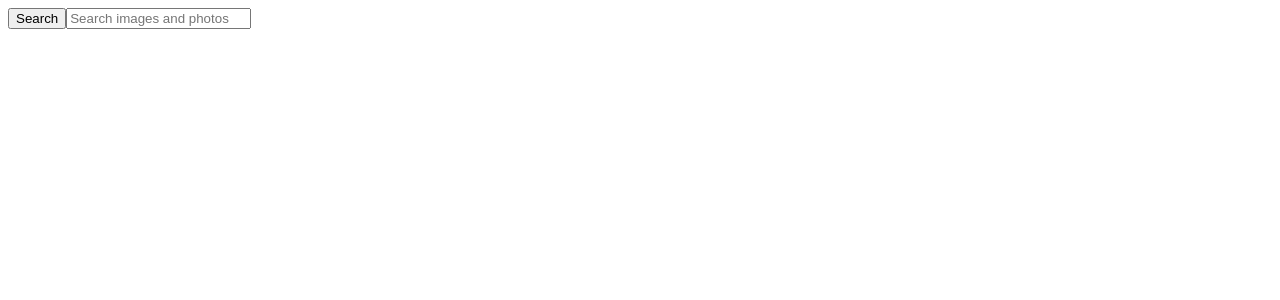
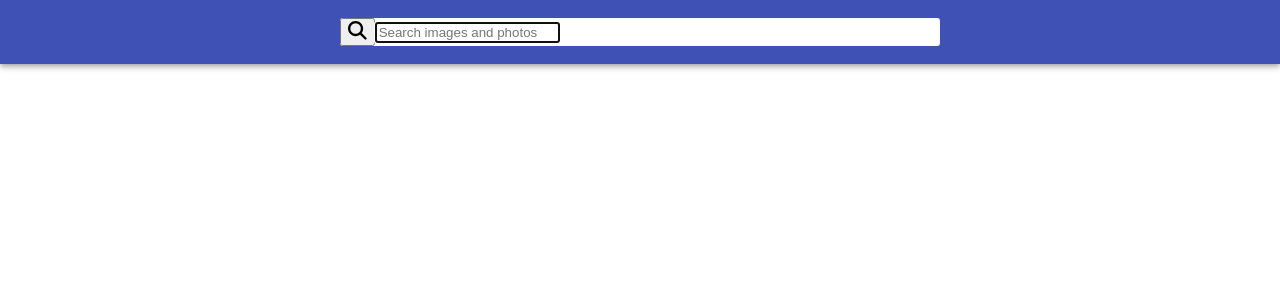
Before and after one commit to vargasasha/goit-react-hw-03-image-finder, a React (Create React App) app: page / in a window 1280 px wide. Shown: the top 300 px of the page. Built offline with nearby package versions, Linux system fonts and the light colour scheme.

Commit message:
add styles

```diff
--- a/package.json
+++ b/package.json
@@ -9,6 +9,7 @@
     "@testing-library/user-event": "^13.5.0",
     "axios": "^1.5.0",
     "modern-normalize": "^2.0.0",
+    "postcss-normalize": "^10.0.1",
     "react": "^18.1.0",
     "react-dom": "^18.1.0",
     "react-loader-spinner": "^5.4.5",
--- a/src/components/App.jsx
+++ b/src/components/App.jsx
@@ -4,6 +4,7 @@ import { ImageGallery } from './ImageGallery/ImageGallery';
 import { Searchbar } from './Searchbar/Searchbar';
 import { fetchImages } from './api/fetch';
 import { Spinner } from './Spinner/Spinner';
+
 
 export class App extends Component {
   state = {
@@ -22,6 +23,7 @@ export class App extends Component {
   };
 
   async componentDidUpdate(prevProps, prevState) {
+    try {
       const query = this.state.query.slice(
         this.state.query.indexOf('/') + 1,
         this.state.query.length
@@ -38,6 +40,9 @@ export class App extends Component {
           images: [...prevState.images, ...images.hits],
           loading: false,
         }));
+      }
+    } catch (error) {
+      console.log(error);
     }
   }
 
--- a/src/components/Button/Button.js
+++ b/src/components/Button/Button.js
@@ -1,7 +1,11 @@
+import styles from '../../css/styles.module.css'
+
 export const Button = ({ loadMore }) => {
   return (
     <div>
-      <button onClick={loadMore}>Load more</button>
+      <button className={styles.Button} onClick={loadMore}>
+        Load more
+      </button>
     </div>
   );
 };
--- a/src/components/ImageGallery/ImageGallery.js
+++ b/src/components/ImageGallery/ImageGallery.js
@@ -1,12 +1,16 @@
 import { ImageGalleryItem } from 'components/ImageGalleryItem/ImageGalleryItem';
+import styles from "../../css/styles.module.css"
 
 export const ImageGallery = ({ images }) => {
 
   return (
-    <ul>
+    <ul className={styles.ImageGallery}>
       {images.map(image => (
-        <li key={image.id}>
-          <ImageGalleryItem url={image.webformatURL} />
+        <li key={image.id} className={styles.ImageGalleryItem}>
+          <ImageGalleryItem
+            url={image.webformatURL}
+            modalUrl={image.largeImageURL}
+          />
         </li>
       ))}
     </ul>
--- a/src/components/ImageGalleryItem/ImageGalleryItem.js
+++ b/src/components/ImageGalleryItem/ImageGalleryItem.js
@@ -1,7 +1,46 @@
-export const ImageGalleryItem = ({ url }) => {
-  return (
-    <>
-      <img src={url} alt="" />
-    </>
-  );
+import { Component } from 'react';
+import Modal from 'react-modal';
+import styles from '../../css/styles.module.css';
+
+const customStyles = {
+  content: {
+    top: '50%',
+    left: '50%',
+    right: 'auto',
+    bottom: 'auto',
+    marginRight: '-50%',
+    transform: 'translate(-50%, -50%)',
+  },
 };
+
+Modal.setAppElement('#root');
+
+export class ImageGalleryItem extends Component {
+  state = {
+    isModalOpen: false,
+  };
+
+  openModal = () => this.setState({ isModalOpen: true });
+
+  closeModal = () => this.setState({ isModalOpen: false });
+
+  render() {
+    const { url, modalUrl } = this.props;
+
+    return (
+      <>
+        <img src={url} alt="" className={styles.ImageGalleryItemImage} onClick={this.openModal} />
+        <Modal
+          // className={styles.Modal}
+          isOpen={this.state.isModalOpen}
+          onRequestClose={this.closeModal}
+          style={customStyles}
+          contentLabel="Example Modal"
+        >
+          <button onClick={this.closeModal}>close</button>
+          <img src={modalUrl} alt="" />
+        </Modal>
+      </>
+    );
+  }
+}
--- a/src/components/Searchbar/Searchbar.js
+++ b/src/components/Searchbar/Searchbar.js
@@ -1,17 +1,32 @@
+import styles from "../../css/styles.module.css"
+
 export const Searchbar = ({ changeQuery }) => {
   return (
-    <header>
-      <form onSubmit={evt => {
-        evt.preventDefault();
-        changeQuery(evt.target.elements.query.value);
-        evt.target.reset();
-      }}>
-        <button type="submit">
-          <span>Search</span>
+    <header className={styles.Searchbar}>
+      <form
+        className={styles.SearchForm}
+        onSubmit={evt => {
+          evt.preventDefault();
+          changeQuery(evt.target.elements.query.value);
+          evt.target.reset();
+        }}
+      >
+        <button className={styles.SearchFormButton} type="submit">
+          <svg
+            xmlns="http://www.w3.org/2000/svg"
+            height="1.4em"
+            viewBox="0 0 512 512"
+          >
+            <path d="M416 208c0 45.9-14.9 88.3-40 122.7L502.6 457.4c12.5 12.5 12.5 32.8 0 45.3s-32.8 12.5-45.3 0L330.7 376c-34.4 25.2-76.8 40-122.7 40C93.1 416 0 322.9 0 208S93.1 0 208 0S416 93.1 416 208zM208 352a144 144 0 1 0 0-288 144 144 0 1 0 0 288z" />
+          </svg>
+          <span className={styles.SearchFormButtonLabel}></span>
         </button>
 
         <input
+          className={styles.SearchFormInput}
           type="text"
+          autoComplete="off"
+          autoFocus
           name="query"
           placeholder="Search images and photos"
         />
--- /dev/null
+++ b/src/css/styles.module.css
@@ -0,0 +1,217 @@
+html {
+  box-sizing: border-box;
+  width: 100vw;
+  overflow-x: hidden;
+}
+
+*,
+*::before,
+*::after {
+  box-sizing: inherit;
+}
+
+body {
+  margin: 0;
+  font-family: -apple-system, BlinkMacSystemFont, 'Segoe UI', Roboto,
+    Oxygen-Sans, Ubuntu, Cantarell, 'Helvetica Neue', sans-serif;
+  color: #212121;
+  background-color: #fff;
+  -webkit-font-smoothing: antialiased;
+  -moz-osx-font-smoothing: grayscale;
+}
+
+img {
+  display: block;
+  max-width: 100%;
+  height: 100%;
+  object-fit: cover;
+  cursor: pointer;
+}
+
+ul {
+  list-style: none;
+}
+
+/*
+ * Стили компонента App
+ */
+.App {
+  display: grid;
+  grid-template-columns: 1fr;
+  grid-gap: 16px;
+  padding-bottom: 24px;
+}
+
+/*
+ * Стили компонента Searchbar
+ */
+.Searchbar {
+  top: 0;
+  left: 0;
+  position: sticky;
+  z-index: 1100;
+  display: flex;
+  justify-content: center;
+  align-items: center;
+  min-height: 64px;
+  padding-right: 24px;
+  padding-left: 24px;
+  padding-top: 12px;
+  padding-bottom: 12px;
+  color: #fff;
+  background-color: #3f51b5;
+  box-shadow: 0px 2px 4px -1px rgba(0, 0, 0, 0.2),
+    0px 4px 5px 0px rgba(0, 0, 0, 0.14), 0px 1px 10px 0px rgba(0, 0, 0, 0.12);
+}
+
+/*
+ * Стили компонента SearchForm
+ */
+.SearchForm {
+  display: flex;
+  align-items: center;
+  width: 100%;
+  max-width: 600px;
+  background-color: #fff;
+  border-radius: 3px;
+  overflow: hidden;
+}
+
+.SearchForm-button {
+  display: inline-block;
+  width: 48px;
+  height: 48px;
+  border: 0;
+  background-image: url('https://image.flaticon.com/icons/svg/149/149852.svg');
+  background-size: 40%;
+  background-repeat: no-repeat;
+  background-position: center;
+  opacity: 0.6;
+  transition: opacity 250ms cubic-bezier(0.4, 0, 0.2, 1);
+  cursor: pointer;
+  outline: none;
+}
+
+.SearchForm-button:hover {
+  opacity: 1;
+}
+
+.SearchForm-button-label {
+  position: absolute;
+  width: 1px;
+  height: 1px;
+  padding: 0;
+  overflow: hidden;
+  clip: rect(0, 0, 0, 0);
+  white-space: nowrap;
+  clip-path: inset(50%);
+  border: 0;
+}
+
+.SearchForm-input {
+  display: inline-block;
+  width: 100%;
+  font: inherit;
+  font-size: 20px;
+  border: none;
+  outline: none;
+  padding-left: 4px;
+  padding-right: 4px;
+}
+
+.SearchForm-input::placeholder {
+  font: inherit;
+  font-size: 18px;
+}
+
+/*
+ * Стили компонента ImageGallery
+ */
+.ImageGallery {
+  display: grid;
+  max-width: calc(100vw - 48px);
+  grid-template-columns: repeat(auto-fill, minmax(320px, 1fr));
+  grid-gap: 16px;
+  margin-top: 0;
+  margin-bottom: 0;
+  padding: 0;
+  list-style: none;
+  margin-left: auto;
+  margin-right: auto;
+}
+
+/*
+ * Стили компонента ImageGalleryItem
+ */
+.ImageGalleryItem {
+  border-radius: 2px;
+  box-shadow: 0px 1px 3px 0px rgba(0, 0, 0, 0.2),
+    0px 1px 1px 0px rgba(0, 0, 0, 0.14), 0px 2px 1px -1px rgba(0, 0, 0, 0.12);
+}
+
+.ImageGalleryItem-image {
+  width: 100%;
+  height: 260px;
+  object-fit: cover;
+  transition: transform 250ms cubic-bezier(0.4, 0, 0.2, 1);
+}
+
+.ImageGalleryItem-image:hover {
+  transform: scale(1.03);
+  cursor: zoom-in;
+}
+
+/*
+ * Стили компонента Modal
+ */
+
+.Overlay {
+  position: fixed;
+  top: 0;
+  left: 0;
+  width: 100vw;
+  height: 100vh;
+  display: flex;
+  justify-content: center;
+  align-items: center;
+  background-color: rgba(0, 0, 0, 0.8);
+  z-index: 1200;
+}
+
+.Modal {
+  /* width: 500px;
+  height: 500px; */
+  /* margin: 0 auto;
+  margin-top: 100px; */
+  /* max-width: calc(100vw - 48px);
+  max-height: calc(100vh - 24px); */
+}
+
+/*
+* Стили компонента Buton (Load more)
+*/
+.Button {
+  padding: 8px 16px;
+  border-radius: 2px;
+  background-color: #3f51b5;
+  transition: all 250ms cubic-bezier(0.4, 0, 0.2, 1);
+  text-align: center;
+  display: inline-block;
+  color: #fff;
+  border: 0;
+  text-decoration: none;
+  cursor: pointer;
+  font-family: inherit;
+  font-size: 18px;
+  line-height: 24px;
+  font-style: normal;
+  font-weight: 500;
+  min-width: 180px;
+  box-shadow: 0px 3px 1px -2px rgba(0, 0, 0, 0.2),
+    0px 2px 2px 0px rgba(0, 0, 0, 0.14), 0px 1px 5px 0px rgba(0, 0, 0, 0.12);
+}
+
+.Button:hover,
+.Button:focus {
+  background-color: #303f9f;
+}
--- /dev/null
+++ b/src/index.css
@@ -0,0 +1,20 @@
+@import-normalize;
+
+body {
+  margin: 0;
+  font-family: -apple-system, BlinkMacSystemFont, 'Segoe UI', 'Roboto', 'Oxygen',
+    'Ubuntu', 'Cantarell', 'Fira Sans', 'FontAwesome', 'Droid Sans', 'Helvetica Neue',
+    sans-serif;
+  -webkit-font-smoothing: antialiased;
+  -moz-osx-font-smoothing: grayscale;
+}
+
+code {
+  font-family: source-code-pro, Menlo, Monaco, Consolas, 'Courier New', 'FontAwesome',
+    monospace;
+}
+
+.root {
+  margin: 10px;
+  padding: 10px;
+}
--- a/src/index.js
+++ b/src/index.js
@@ -1,6 +1,7 @@
 import React from 'react';
 import ReactDOM from 'react-dom/client';
 import { App } from 'components/App';
+import './index.css';
 
 ReactDOM.createRoot(document.getElementById('root')).render(
   <React.StrictMode>
```
Also changed, not shown: 1 other file (tests, documents, lock files or other folders). Lines whose indentation alone changed are shown as unchanged.
